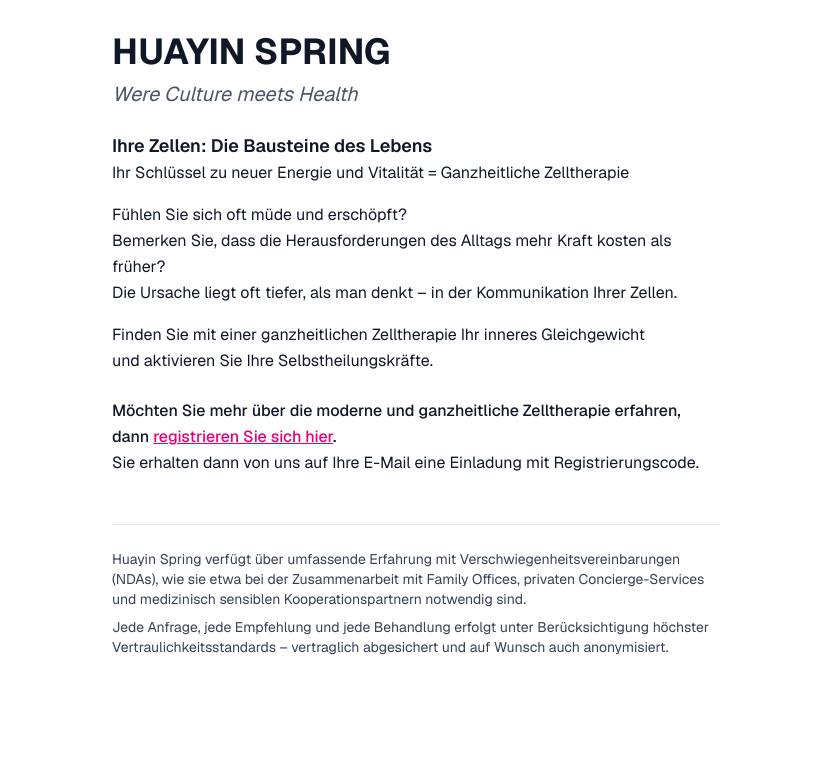
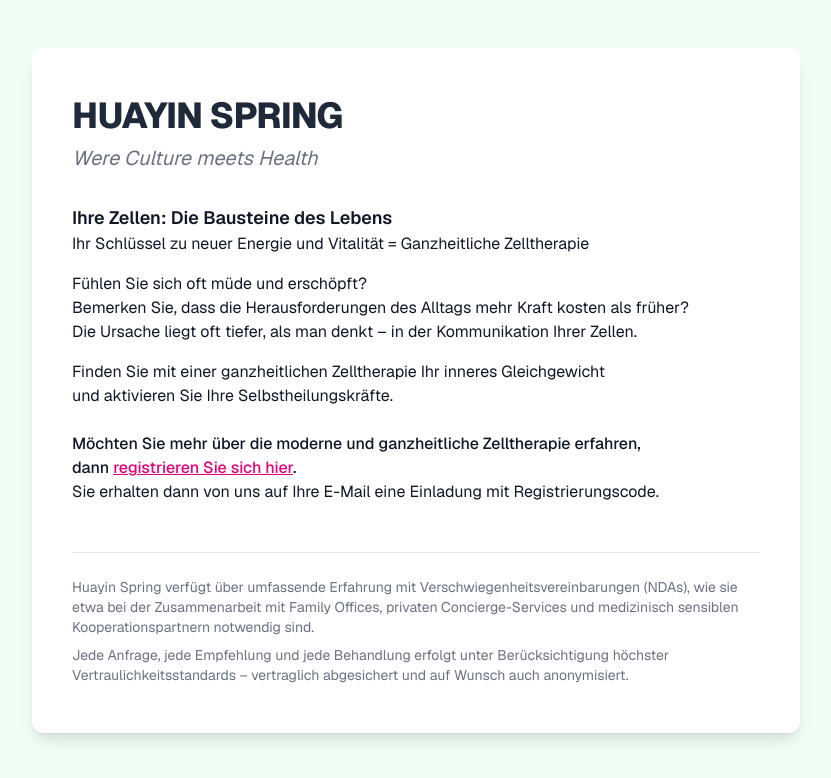
Before and after one commit to hdrlive/huayinspring-website, a Next.js app: page / in a window 1280 px wide. Shown: the top 778 px of the page, without its empty margins (224-1055 px from the left). Built offline with nearby package versions, Linux system fonts and the light colour scheme.

Commit message:
Update page.tsx

```diff
--- a/src/app/page.tsx
+++ b/src/app/page.tsx
@@ -1,22 +1,23 @@
 export default function Home() {
   return (
-    <main className="max-w-2xl mx-auto px-4 sm:px-6 lg:px-8 py-8 text-gray-900 leading-relaxed font-sans bg-white">
-      <h1 className="text-3xl sm:text-4xl font-bold mb-2">HUAYIN SPRING</h1>
-      <h2 className="italic text-lg sm:text-xl text-gray-600 mb-6">Were Culture meets Health</h2>
+    <div className="bg-green-50 min-h-screen py-12">
+      <main className="bg-white text-gray-900 font-sans px-6 py-12 sm:px-10 max-w-3xl mx-auto rounded-xl shadow-lg">
+        <h1 className="text-4xl font-extrabold tracking-tight text-gray-800 mb-2">
+          HUAYIN SPRING
+        </h1>
+        <h2 className="text-xl italic text-gray-500 mb-8">
+          Were Culture meets Health
+        </h2>
 
         <p className="font-semibold text-base sm:text-lg mt-4">Ihre Zellen: Die Bausteine des Lebens</p>
         <p>Ihr Schlüssel zu neuer Energie und Vitalität = Ganzheitliche Zelltherapie</p>
 
-      <p className="mt-4">
-        Fühlen Sie sich oft müde und erschöpft?<br />
+        <p className="mt-4">Fühlen Sie sich oft müde und erschöpft?<br />
         Bemerken Sie, dass die Herausforderungen des Alltags mehr Kraft kosten als früher?<br />
-        Die Ursache liegt oft tiefer, als man denkt – in der Kommunikation Ihrer Zellen.
-      </p>
+        Die Ursache liegt oft tiefer, als man denkt – in der Kommunikation Ihrer Zellen.</p>
 
-      <p className="mt-4">
-        Finden Sie mit einer ganzheitlichen Zelltherapie Ihr inneres Gleichgewicht<br />
-        und aktivieren Sie Ihre Selbstheilungskräfte.
-      </p>
+        <p className="mt-4">Finden Sie mit einer ganzheitlichen Zelltherapie Ihr inneres Gleichgewicht<br />
+        und aktivieren Sie Ihre Selbstheilungskräfte.</p>
 
         <p className="mt-6 font-medium">
           Möchten Sie mehr über die moderne und ganzheitliche Zelltherapie erfahren, dann
@@ -24,17 +25,15 @@
         </p>
         <p>Sie erhalten dann von uns auf Ihre E-Mail eine Einladung mit Registrierungscode.</p>
 
-      <footer className="mt-12 text-sm text-gray-700 border-t border-gray-200 pt-6">
-        <p>
-          Huayin Spring verfügt über umfassende Erfahrung mit Verschwiegenheitsvereinbarungen (NDAs),
+        <footer className="mt-12 text-sm text-gray-500 border-t border-gray-200 pt-6">
+          <p>Huayin Spring verfügt über umfassende Erfahrung mit Verschwiegenheitsvereinbarungen (NDAs),
           wie sie etwa bei der Zusammenarbeit mit Family Offices, privaten Concierge-Services und
-          medizinisch sensiblen Kooperationspartnern notwendig sind.
-        </p>
-        <p className="mt-2">
-          Jede Anfrage, jede Empfehlung und jede Behandlung erfolgt unter Berücksichtigung höchster
-          Vertraulichkeitsstandards – vertraglich abgesichert und auf Wunsch auch anonymisiert.
-        </p>
+          medizinisch sensiblen Kooperationspartnern notwendig sind.</p>
+          <p className="mt-2">Jede Anfrage, jede Empfehlung und jede Behandlung erfolgt unter
+          Berücksichtigung höchster Vertraulichkeitsstandards – vertraglich abgesichert und
+          auf Wunsch auch anonymisiert.</p>
         </footer>
       </main>
+    </div>
   );
 }
```
Lines whose indentation alone changed are shown as unchanged.
